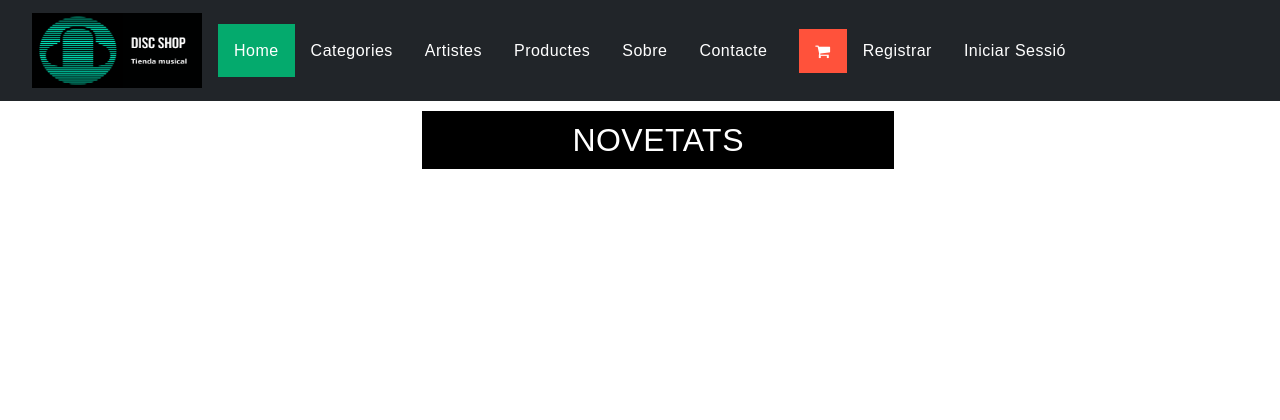
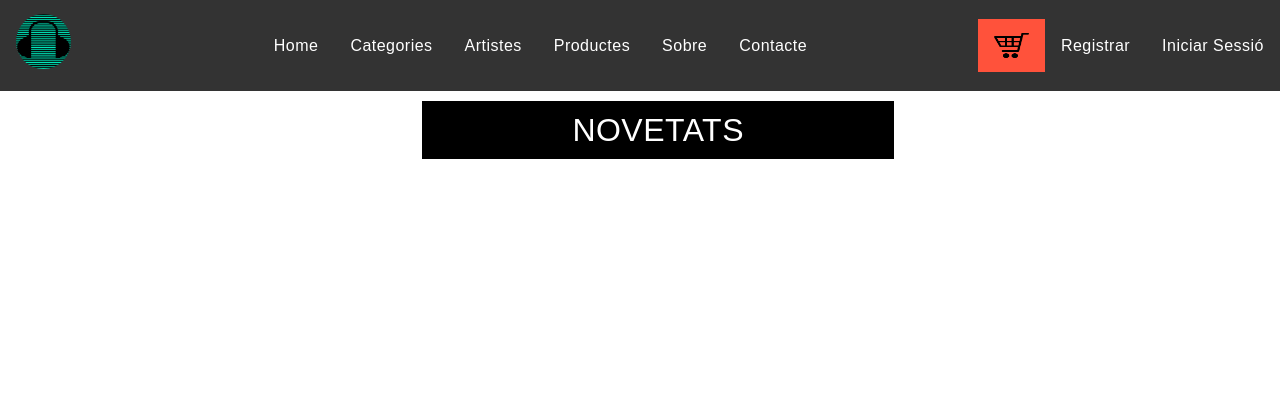
Before and after one commit to joaquimcodina/ProjecteTDIW, a PHP site: page /index.php in a window 1280 px wide. Shown: the top 420 px of the page. Run offline with PHP 8.4, Linux system fonts and the light colour scheme; data that the repository does not hold is empty; some libraries are stand-ins or nearby versions.

Commit message:
Modificar Navbar

```diff
--- a/js/funcions.js
+++ b/js/funcions.js
@@ -33,8 +33,3 @@ function canviarImatgeDetail(id){
     var SmallImg = document.getElementsByClassName("small-img");
     ProductImg.src = SmallImg[id].src;
 }
-
-function checkActive(id){
-    var x = document.getElementsByClassName("nav-link");
-    x[id].style.color="springgreen";
-}
--- a/view/nav.php
+++ b/view/nav.php
@@ -1,18 +1,19 @@
-<nav class="navbar navbar-expand-md navbar-dark bg-dark" role="navigation" aria-label="main navigation">
-    <div class="navbar-brand">
-        <img src="../img/Logo_2.0.png" alt="Icona">
-        <a role="button" class="navbar-burger burger" aria-label="menu" aria-expanded="false" data-target="navbarBasicExample"><span aria-hidden="true"></span></a>
+<nav class="navbar">
+    <a class="navbar-brand" href="<?php echo "?action=home".$action=''?>" rel="home">
+        <div class="logo-image">
+            <img src="../img/logo_simple.png" alt="Icona">
+        </div>
+    </a>
+    <div class="navbar-left">
+        <a href="<?php echo "?action=home".$action=''?>" class="nav-item">Home</a>
+        <a href="<?php echo "?action=".$action='categories'?>" class="nav-tem">Categories</a>
+        <a href="<?php echo "?action=".$action='artistes'?>" class="nav-item">Artistes</a>
+        <a href="<?php echo "?action=".$action='productes'?>" class="navbar-item">Productes</a>
+        <a href="<?php echo "?action=".$action='sobre'?>" class="navbar-item">Sobre</a>
+        <a href="<?php echo "?action=".$action='contacte'?>" class="navbar-item">Contacte</a>
     </div>
-    <div class="navbar-brand">
-        <a href="<?php echo "?action=home".$action=''?>" class="nav-link active" onclick="checkActive(0);">Home</a>
-        <a href="<?php echo "?action=".$action='categories'?>" class="nav-link" onclick="checkActive(1);">Categories</a>
-        <a href="<?php echo "?action=".$action='artistes'?>" class="nav-link" onclick="checkActive(2);">Artistes</a>
-        <a href="<?php echo "?action=".$action='productes'?>" class="navbar-item" onclick="checkActive(3);">Productes</a>
-        <a href="<?php echo "?action=".$action='sobre'?>" class="navbar-item" onclick="checkActive(4);">Sobre</a>
-        <a href="<?php echo "?action=".$action='contacte'?>" class="navbar-item" onclick="checkActive(5);">Contacte</a>
-    </div>
-    <div class="navbar-collapse">
-        <a href="#" class="nav-link shopping-cart"><i class="fa fa-shopping-cart"></i></a>
+    <div class="navbar-right">
+        <a href="#" class="shopping-cart"><img src="../img/shopping-cart.png" alt="Shopping Cart"></a>
         <a href="<?php echo "?action=".$action='register'?>" class="nav-link">Registrar</a>
         <a href="<?php echo "?action=".$action='login'?>" class="nav-link">Iniciar Sessió</a>
     </div>
```
